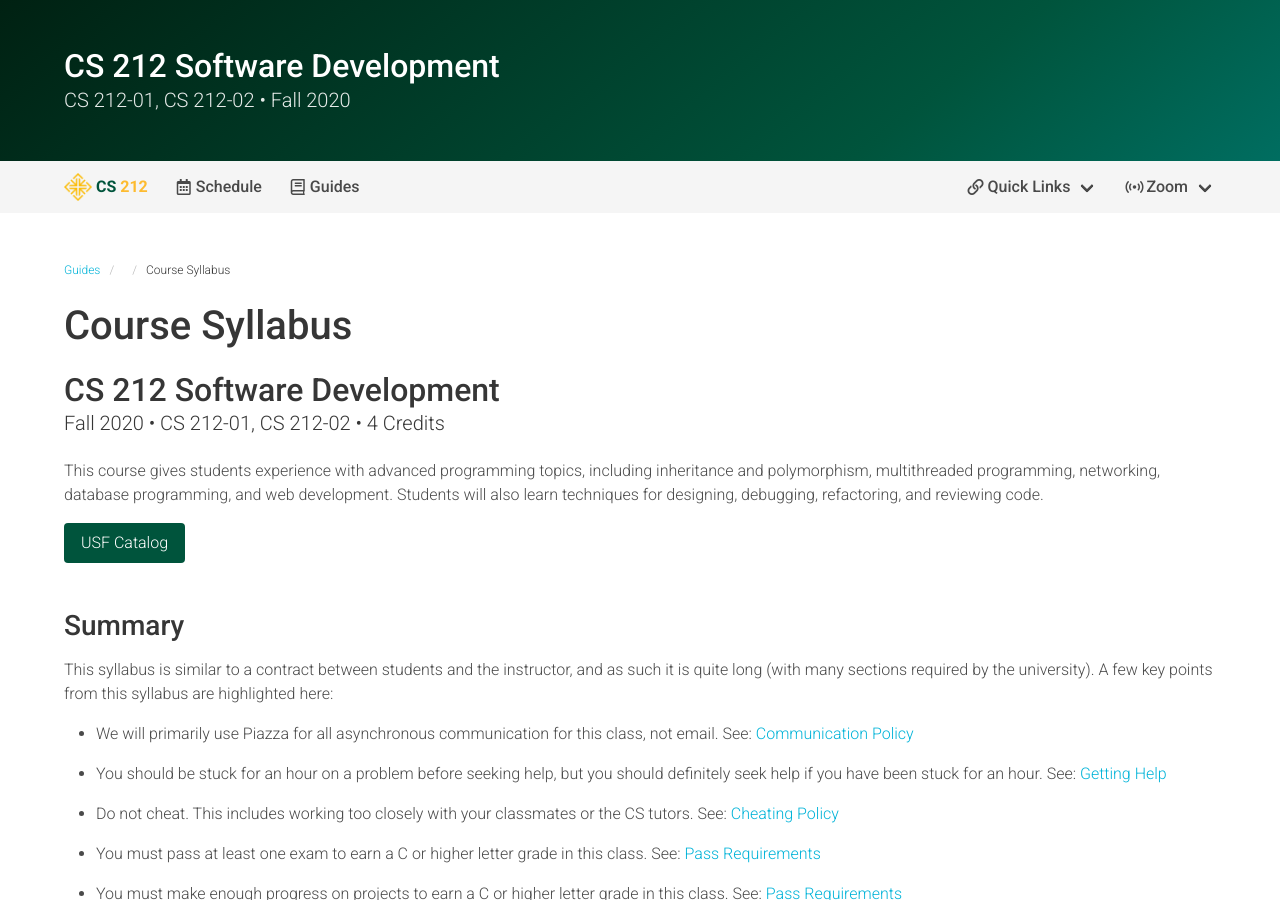
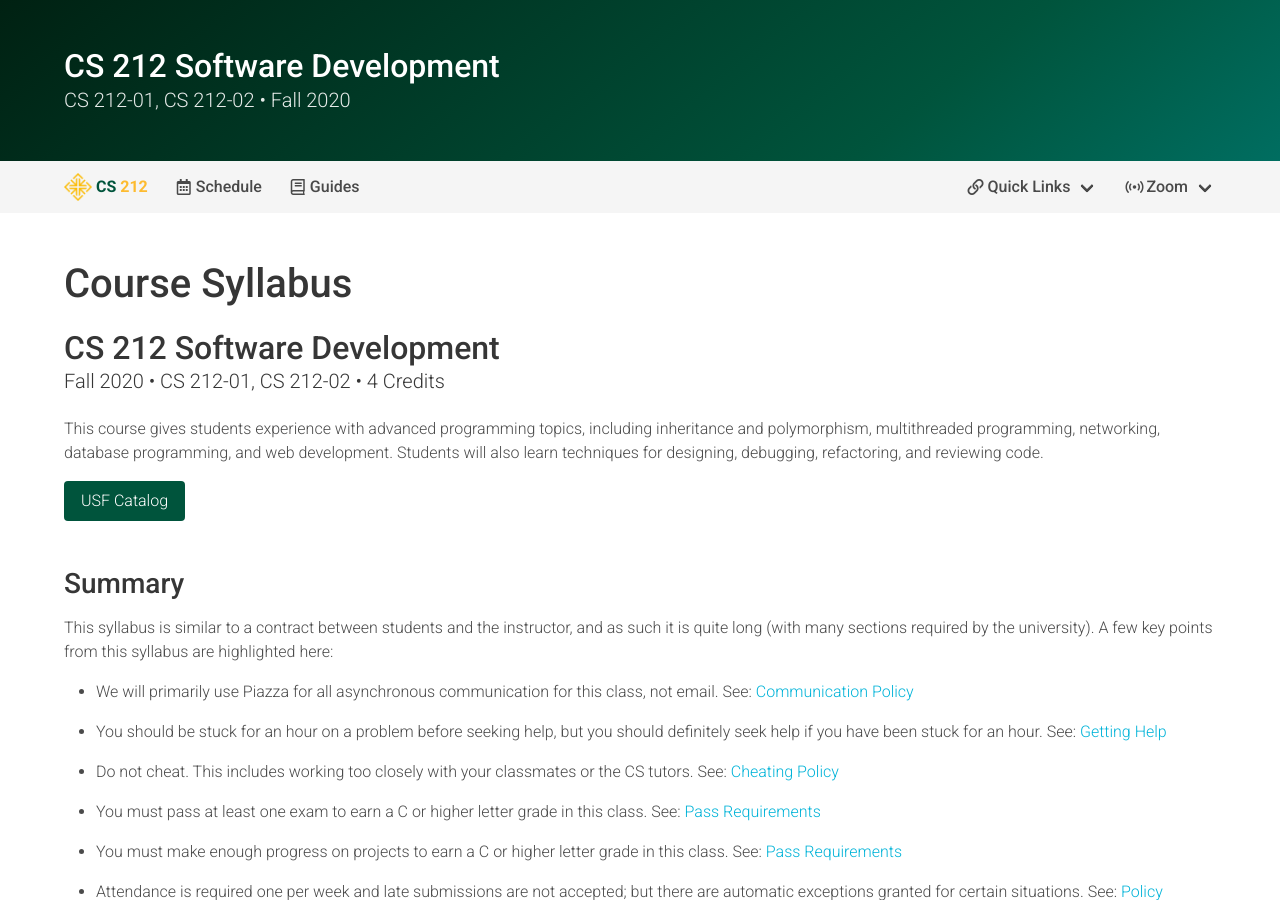
Before and after one commit to usf-cs212-fall2020/usf-cs212-fall2020.github.io, a Jekyll site: the page built from syllabus.md, in a window 1280 px wide and 900 px high. Built offline with Jekyll 4.4.1, drawn with Linux system fonts in a browser that asks for light colours; comment, search, counter and statistics services are not loaded.

Commit message:
Fixing style.

```diff
--- a/syllabus.md
+++ b/syllabus.md
@@ -1,6 +1,6 @@
 ---
 title: Course Syllabus
-category: Course Syllabus
+hidecrumbs: true
 navbar: Syllabus
 layout: guides
 ---
```
